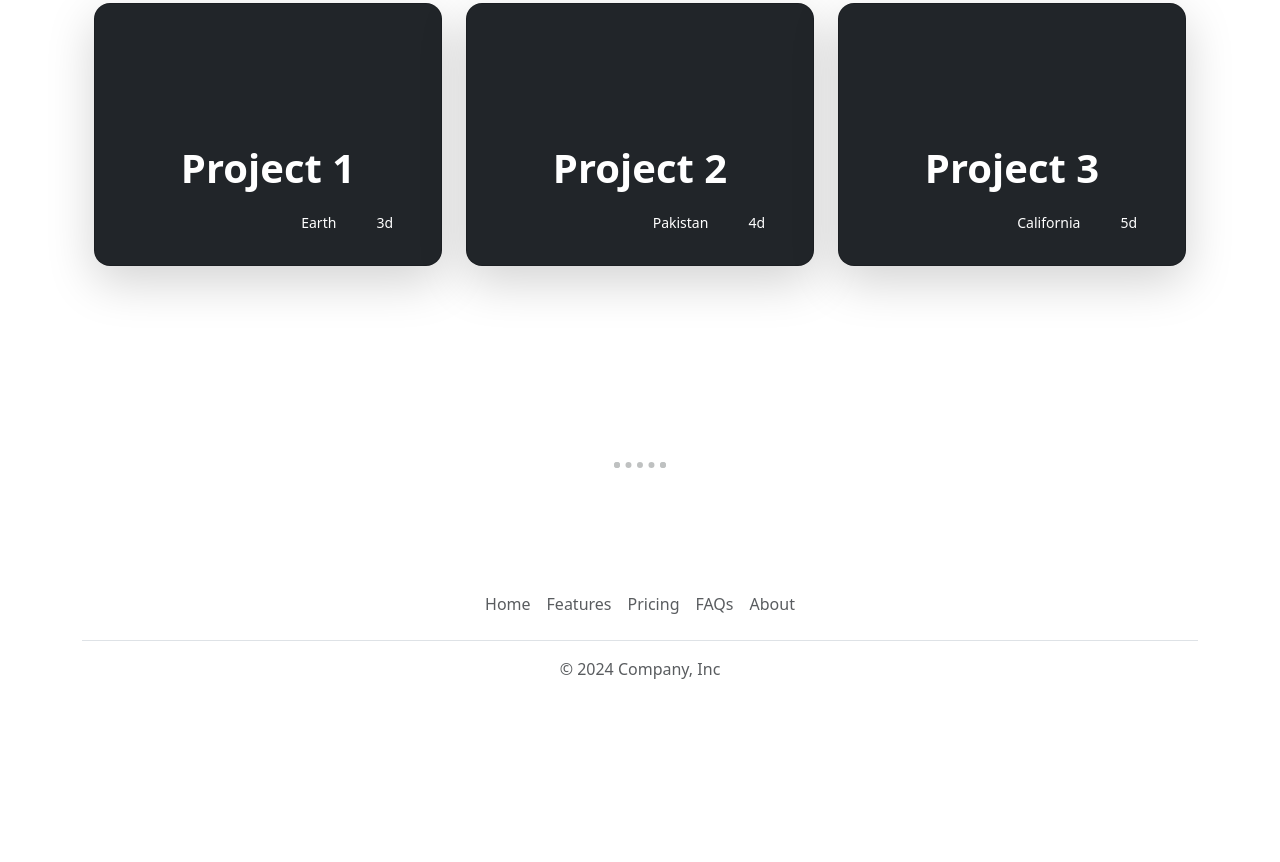
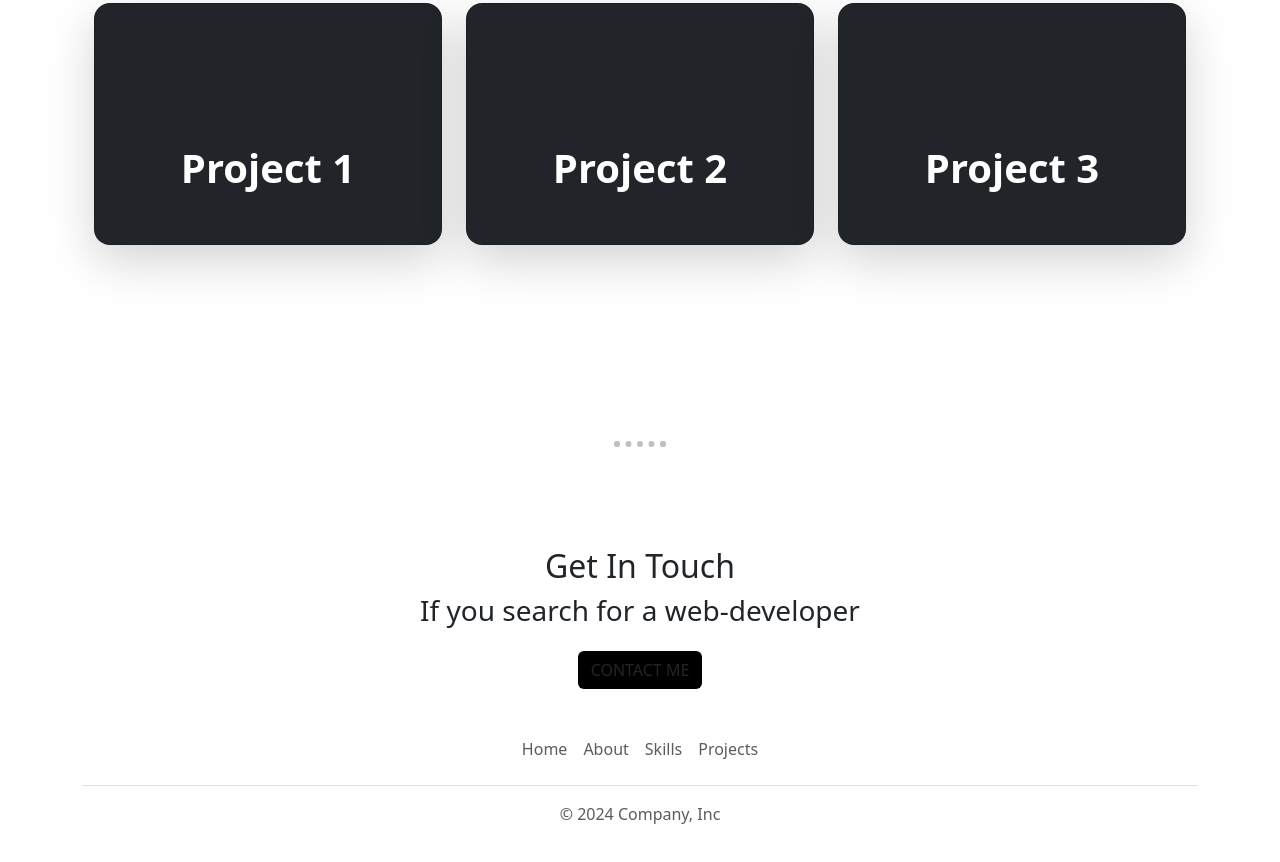
Before and after one commit to noahsucksatcode/Portfolio-Noah, a plain HTML site: page index.html in a window 1280 px wide. Shown: the part 1324-2186 px from the top of the page. Before the commit the page ends 2061 px from the top, so only its background shows below. Drawn offline with nearby package versions, Linux system fonts and the light colour scheme.

Commit message:
Button sowohl funktionalität der Icons hinzugefügt

```diff
--- a/index.html
+++ b/index.html
@@ -22,19 +22,18 @@
 
         <ul class="nav col-12 col-md-auto mb-2 justify-content-center mb-md-0">
           <li><a href="#" class="nav-link px-2 link-dark">Home</a></li>
-          <li><a href="#" class="nav-link px-2 link-dark">Features</a></li>
-          <li><a href="#" class="nav-link px-2 link-dark">Pricing</a></li>
-          <li><a href="#" class="nav-link px-2 link-dark">FAQs</a></li>
           <li><a href="#" class="nav-link px-2 link-dark">About</a></li>
+          <li><a href="#" class="nav-link px-2 link-dark">Skills</a></li>
+          <li><a href="#" class="nav-link px-2 link-dark">Projects</a></li>
         </ul>
 
         <div class="col-md-3 text-end">
-          <button class="border-0 bg-transparent">
+          <button class="border-0 bg-transparent" onclick="window.location.href='https://www.linkedin.com/in/noah-fischer-a04198266/'">
             <svg xmlns="http://www.w3.org/2000/svg" height="30" fill="currentColor" class="bi bi-linkedin" viewBox="0 0 16 16"  >
             <path d="M0 1.146C0 .513.526 0 1.175 0h13.65C15.474 0 16 .513 16 1.146v13.708c0 .633-.526 1.146-1.175 1.146H1.175C.526 16 0 15.487 0 14.854zm4.943 12.248V6.169H2.542v7.225zm-1.2-8.212c.837 0 1.358-.554 1.358-1.248-.015-.709-.52-1.248-1.342-1.248S2.4 3.226 2.4 3.934c0 .694.521 1.248 1.327 1.248zm4.908 8.212V9.359c0-.216.016-.432.08-.586.173-.431.568-.878 1.232-.878.869 0 1.216.662 1.216 1.634v3.865h2.401V9.25c0-2.22-1.184-3.252-2.764-3.252-1.274 0-1.845.7-2.165 1.193v.025h-.016l.016-.025V6.169h-2.4c.03.678 0 7.225 0 7.225z"/>
            </svg>
           </button>
-          <button class="border-0 bg-transparent">
+          <button class="border-0 bg-transparent" onclick="window.location.href='https://github.com/noahsucksatcode'">
             <svg xmlns="http://www.w3.org/2000/svg"  height="30" fill="currentColor" class="bi bi-github" viewBox="0 0 16 16">
               <path d="M8 0C3.58 0 0 3.58 0 8c0 3.54 2.29 6.53 5.47 7.59.4.07.55-.17.55-.38 0-.19-.01-.82-.01-1.49-2.01.37-2.53-.49-2.69-.94-.09-.23-.48-.94-.82-1.13-.28-.15-.68-.52-.01-.53.63-.01 1.08.58 1.23.82.72 1.21 1.87.87 2.33.66.07-.52.28-.87.51-1.07-1.78-.2-3.64-.89-3.64-3.95 0-.87.31-1.59.82-2.15-.08-.2-.36-1.02.08-2.12 0 0 .67-.21 2.2.82.64-.18 1.32-.27 2-.27s1.36.09 2 .27c1.53-1.04 2.2-.82 2.2-.82.44 1.1.16 1.92.08 2.12.51.56.82 1.27.82 2.15 0 3.07-1.87 3.75-3.65 3.95.29.25.54.73.54 1.48 0 1.07-.01 1.93-.01 2.2 0 .21.15.46.55.38A8.01 8.01 0 0 0 16 8c0-4.42-3.58-8-8-8"/>
             </svg>
@@ -81,14 +80,6 @@
                 <li class="me-auto">
 
                 </li>
-                <li class="d-flex align-items-center me-3">
-                  <svg class="bi me-2" width="1em" height="1em"><use xlink:href="#geo-fill"></use></svg>
-                  <small>Earth</small>
-                </li>
-                <li class="d-flex align-items-center">
-                  <svg class="bi me-2" width="1em" height="1em"><use xlink:href="#calendar3"></use></svg>
-                  <small>3d</small>
-                </li>
               </ul>
             </div>
           </div>
@@ -101,14 +92,6 @@
               <ul class="d-flex list-unstyled mt-auto">
                 <li class="me-auto">
 
-                </li>
-                <li class="d-flex align-items-center me-3">
-                  <svg class="bi me-2" width="1em" height="1em"><use xlink:href="#geo-fill"></use></svg>
-                  <small>Pakistan</small>
-                </li>
-                <li class="d-flex align-items-center">
-                  <svg class="bi me-2" width="1em" height="1em"><use xlink:href="#calendar3"></use></svg>
-                  <small>4d</small>
                 </li>
               </ul>
             </div>
@@ -123,14 +106,6 @@
                 <li class="me-auto">
 
                 </li>
-                <li class="d-flex align-items-center me-3">
-                  <svg class="bi me-2" width="1em" height="1em"><use xlink:href="#geo-fill"></use></svg>
-                  <small>California</small>
-                </li>
-                <li class="d-flex align-items-center">
-                  <svg class="bi me-2" width="1em" height="1em"><use xlink:href="#calendar3"></use></svg>
-                  <small>5d</small>
-                </li>
               </ul>
             </div>
           </div>
@@ -139,15 +114,23 @@
     </div>
   </section>
   <hr class="custom-hr">
+
+  <section>
+    <div class="contact-me mb-auto">
+      <h2>Get In Touch</h2>
+      <h3>If you search for a web-developer</h3>
+      <a class="btn mt-3" href="mailto:nojo.coburg@gmail.com">CONTACT ME</a>
+    </div>
+  </section>
+
   <section>
     <div class="container">
       <footer class="py-3 my-4">
         <ul class="nav justify-content-center border-bottom pb-3 mb-3">
           <li class="nav-item"><a href="#" class="nav-link px-2 text-body-secondary">Home</a></li>
-          <li class="nav-item"><a href="#" class="nav-link px-2 text-body-secondary">Features</a></li>
-          <li class="nav-item"><a href="#" class="nav-link px-2 text-body-secondary">Pricing</a></li>
-          <li class="nav-item"><a href="#" class="nav-link px-2 text-body-secondary">FAQs</a></li>
           <li class="nav-item"><a href="#" class="nav-link px-2 text-body-secondary">About</a></li>
+          <li class="nav-item"><a href="#" class="nav-link px-2 text-body-secondary">Skills</a></li>
+          <li class="nav-item"><a href="#" class="nav-link px-2 text-body-secondary">Projects</a></li>
         </ul>
         <p class="text-center text-body-secondary">© 2024 Company, Inc</p>
       </footer>
--- a/style.css
+++ b/style.css
@@ -47,3 +47,31 @@ body {
     width: 4%;
     margin: 100px auto;
 }
+
+.btn {
+    background: #11cdd4;
+    background-image: -webkit-linear-gradient(top, black, black);
+    background-image: -moz-linear-gradient(top, black, black);
+    background-image: -ms-linear-gradient(top, black, black);
+    background-image: -o-linear-gradient(top, black, black);
+    background-image: linear-gradient(to bottom, black, black);
+    -webkit-border-radius: 8;
+    -moz-border-radius: 8;
+    border-radius: 8px;
+    font-family: "Montserrat", sans-serif;
+    color: white;
+    font-size: 30px;
+    padding: 10px 20px 10px 20px;
+    font-weight: bold;
+    text-decoration: none;
+  }
+
+  .btn:hover {
+    background: #922063;
+    background-image: -webkit-linear-gradient(top, #922063, #922063);
+    background-image: -moz-linear-gradient(top, #922063, #922063);
+    background-image: -ms-linear-gradient(top, #922063, #922063);
+    background-image: -o-linear-gradient(top, #922063, #922063);
+    background-image: linear-gradient(to bottom, #922063, #922063);
+    text-decoration: none;
+  }
```
